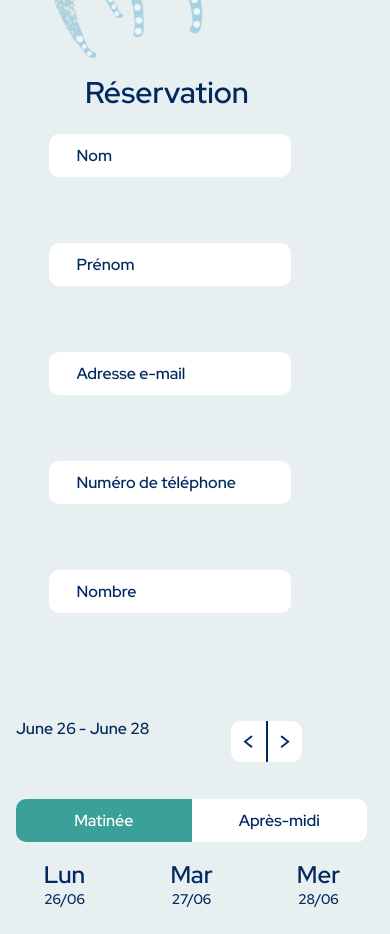
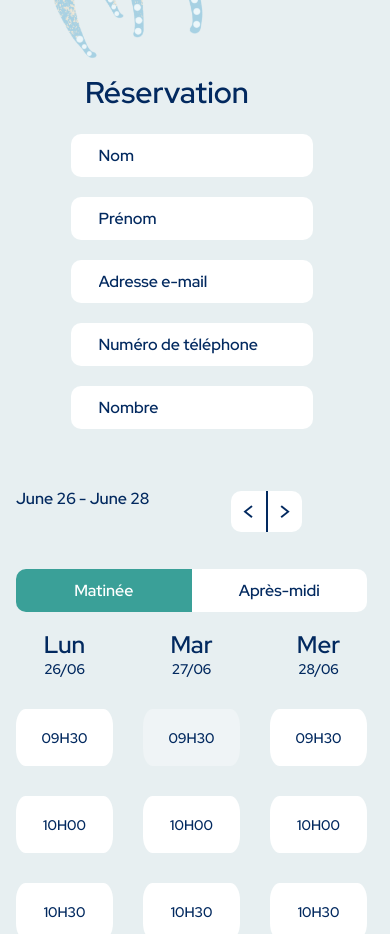
Before and after one commit to jo15122002/illuminez_votre_curiosite_site, a Nuxt app: page / in a window 390 px wide. Shown: the part 4260-5194 px from the top of the page. Built offline with nearby package versions, Linux system fonts and the light colour scheme; no server answers; the database is empty; a web font is replaced by a local one.

Commit message:
google : how to center a div

```diff
--- a/components/BookingSection.vue
+++ b/components/BookingSection.vue
@@ -452,6 +452,10 @@ watchEffect(() => {
   .weekSelectionButton {
     height: auto;
   }
+
+  .input{
+    margin: auto;
+  }
 }
 
 @media screen and (max-height: 650px) {
```
